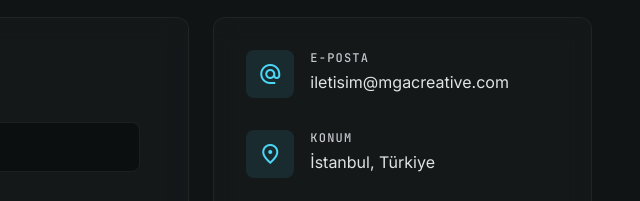
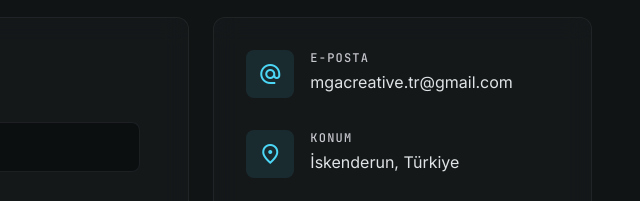
Before and after one commit to gokhanazat/MgaCreative, a plain HTML site: page contact.html in a window 1280 px wide. Shown: the part 431-632 px from the top of the page, 640-1280 px from the left. Drawn offline with nearby package versions, Linux system fonts and the light colour scheme.

Commit message:
fix: update contact email to mgacreative.tr@gmail.com and location to Iskenderun, Turkiye

```diff
--- a/contact.html
+++ b/contact.html
@@ -184,7 +184,7 @@
 </div>
 <div>
 <p class="font-label-sm text-label-sm text-on-surface-variant mb-1 uppercase tracking-widest">E-posta</p>
-<p class="font-body-md text-body-md text-on-surface">iletisim@mgacreative.com</p>
+<p class="font-body-md text-body-md text-on-surface">mgacreative.tr@gmail.com</p>
 </div>
 </div>
 <div class="flex items-start gap-4">
@@ -193,7 +193,7 @@
 </div>
 <div>
 <p class="font-label-sm text-label-sm text-on-surface-variant mb-1 uppercase tracking-widest">Konum</p>
-<p class="font-body-md text-body-md text-on-surface">İstanbul, Türkiye</p>
+<p class="font-body-md text-body-md text-on-surface">İskenderun, Türkiye</p>
 </div>
 </div>
 <div class="pt-4 border-t border-outline-variant/10">
```
